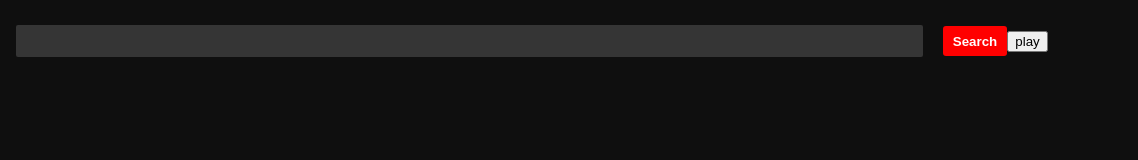
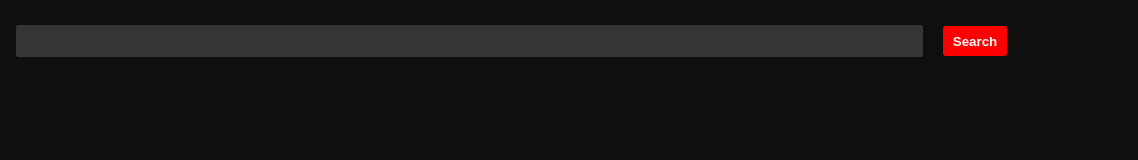
Before and after one commit to itsamanali/Youtube-Clone, a plain HTML site: page index.html in a window 1280 px wide. Shown: the full height of the page, 142-1280 px from the left. Drawn offline with Linux system fonts and the light colour scheme.

Commit message:
removed playbtn

```diff
--- a/index.html
+++ b/index.html
@@ -15,7 +15,7 @@
         <img class="logo" src="./yt.png" alt="">
         <input type="text"  id="search-input">
         <button type="submit" id="search-btn"onclick="searchVideos()">Search</button>
-        <button type="submit" id="play-btn" > play</button>
+
     </nav>
 
     <section>
```
